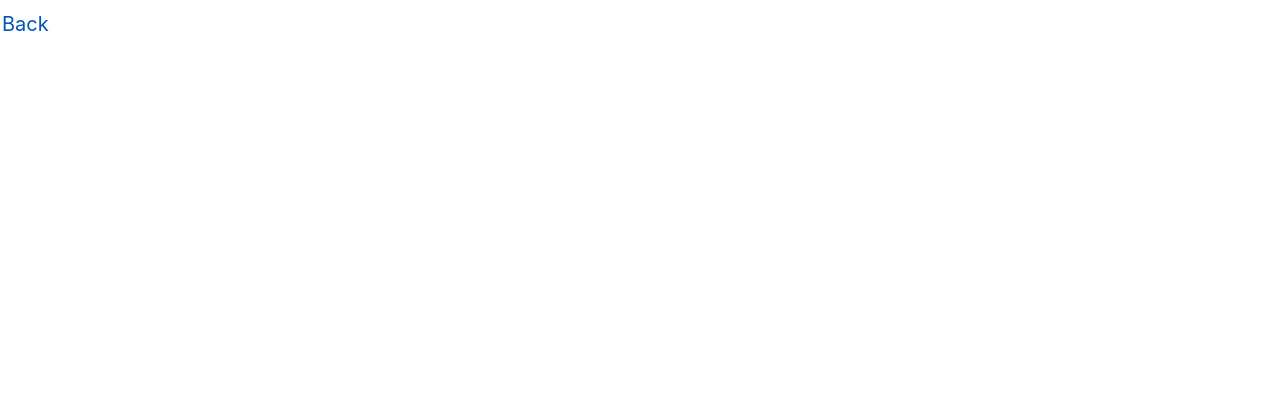
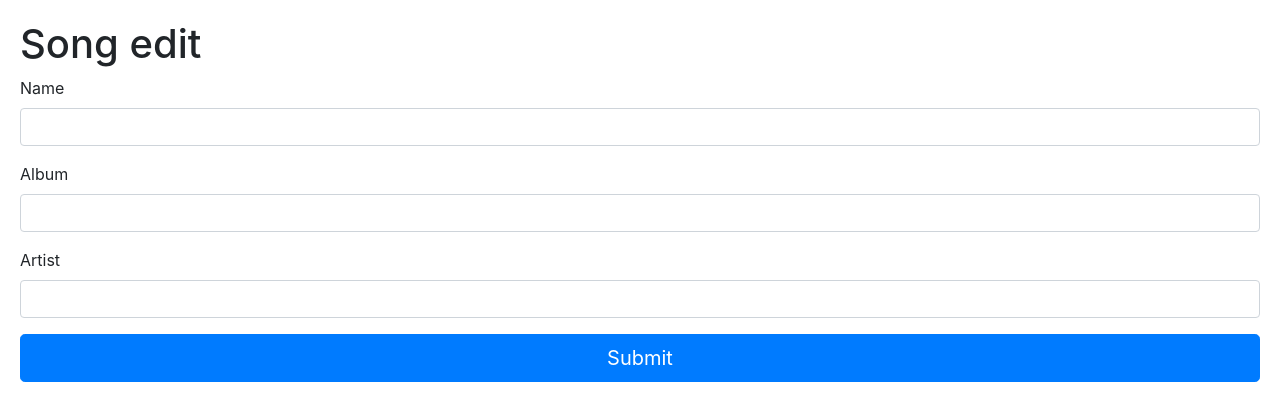
Before and after one commit to Maatwork/Barzo_Playlist, a React (Create React App) app: page /Library/Song/1 in a window 1280 px wide. Shown: the top 420 px of the page. Built offline with nearby package versions, Linux system fonts and the light colour scheme; no server answers.

Commit message:
Edit Songs *Untested
The submit button for editting songs is untested because the back-end on
the server is not implemented yet. A new commit with a tested and
working version is coming up.

```diff
--- a/src/Pages/Song.js
+++ b/src/Pages/Song.js
@@ -1,18 +1,97 @@
 import React, { Component } from 'react';
-import '../bootstrap/css/bootstrap.css';
+import { Button, Form, FormText, FormGroup, Alert } from 'reactstrap';
+import TextFieldGroup from '../Pages/TextFieldGroup';
 
 class App extends Component {
+    constructor(props) {
+        super(props);
+        this.state = {
+            items:[],
+            name: '',
+            album: '',
+            artist: ''
+        };
+        this.onSubmit = this.onSubmit.bind(this);
+        this.onChange = this.onChange.bind(this);
+    }
+
+    componentDidMount(){
+        fetch("http://music.maatwerk.works/api/Songs/" + this.props.match.params.id)
+            .then(res => {
+                console.log(res);
+                res.json().then((data) => {
+                    console.log(data);
+                    this.setState({ items: data });
+                });
+            })
+            .catch((error) => {
+                console.error(error);
+            });
+    }
+
+    onSubmit(e) {
+        e.preventDefault();
+
+        /*this.delete(this.state.id);
+        const data = new FormData();
+        data.append('id', this.state.items.id)
+        data.append('userId', this.state.items.userId)
+        data.append('name', this.state.name);
+        data.append('album', this.state.album);
+        data.append('artist', this.state.artist);
+        data.append('createdAt', this.state.items.createdAt);
+        data.append('updatedAt', this.state.items.updatedAt);*/
+
+        this.state.items.name = this.state.name;
+        this.state.items.album = this.state.album;
+        this.state.items.artist = this.state.artist;
+
+        fetch("http://music.maatwerk.works/api/songs", {
+            method: 'PUT',
+            //body: data
+            body: this.state.items
+        })
+            .then((result) => result.json())
+            .then((json) => console.log(json))
+            .catch((error) => console.log(error));
+    }
+
+    onChange(e) {
+        this.setState({[e.target.name]: e.target.value});
+    }
 
     render() {
+        const {name, album, artist} = this.state;
+
         return (
-            <div>
-                <div class="row">
-                    <div className="col-md-offset-9">
-                        <a href="/Library" className="btn btn-default btn-lg">
-                            <span className="glyphicon glyphicon-th-list"></span> Back
-                        </a>
-                    </div>
-                </div>
+            <div style={{ padding: 20}}>
+                <Form onSubmit={this.onSubmit}>
+                    <h1>Song edit</h1>
+                    <TextFieldGroup
+                        field="name"
+                        value={name}
+                        label="Name"
+                        placeholder={this.state.items.name}
+                        onChange={this.onChange}/>
+                    <TextFieldGroup
+                        field="album"
+                        value={album}
+                        label="Album"
+                        placeholder={this.state.items.album}
+                        onChange={this.onChange}/>
+                    <TextFieldGroup
+                        field="artist"
+                        value={artist}
+                        label="Artist"
+                        placeholder={this.state.items.artist}
+                        onChange={this.onChange}/>
+                    <Button
+                        color="primary"
+                        block
+                        size="lg">
+                        Submit
+                    </Button>
+                </Form>
             </div>
         );
     }
--- /dev/null
+++ b/src/Pages/TextFieldGroup.js
@@ -0,0 +1,60 @@
+import React from 'react';
+import PropTypes from 'prop-types';
+import { FormGroup,FormText, Label, Input, FormFeedback } from 'reactstrap';
+import {Link} from "react-router-dom";
+
+const TextFieldGroup = ({field, value, placeholder, isDisabled, label, error, type, onChange, onBlur, text, textLink}) => {
+
+    let formtext = null;
+    if (textLink && text) {
+        formtext = (
+            <FormText color="muted">
+                <Link to={textLink}>{text}</Link>
+            </FormText>
+        );
+    } else if (text ) {
+        formtext = (
+            <FormText color="muted">
+                {text}
+            </FormText>
+        );
+    }
+
+    return (
+        <div>
+            <FormGroup color={ error ?  'danger' : '' }>
+                <Label for={field}>{label}</Label>
+                <Input
+                    type={type}
+                    name={field}
+                    state={ error ?  'danger' : '' }
+                    value={value}
+                    placeholder={placeholder}
+                    disabled={isDisabled}
+                    onChange={onChange}
+                    onBlur={onBlur} />
+                <FormFeedback><small>{error}</small></FormFeedback>
+                {formtext}
+            </FormGroup>
+        </div>
+    );
+};
+
+TextFieldGroup.propTypes = {
+    field: PropTypes.string.isRequired,
+    value: PropTypes.string.isRequired,
+    label: PropTypes.string.isRequired,
+    error: PropTypes.string,
+    text: PropTypes.string,
+    textLink: PropTypes.string,
+    isDisabled: PropTypes.bool,
+    type: PropTypes.string.isRequired,
+    onChange: PropTypes.func.isRequired,
+    onBlur: PropTypes.func
+};
+
+TextFieldGroup.defaultProps = {
+    type: 'text'
+};
+
+export default TextFieldGroup;
```
Also changed, not shown: package.json (+4 -3 lines).
